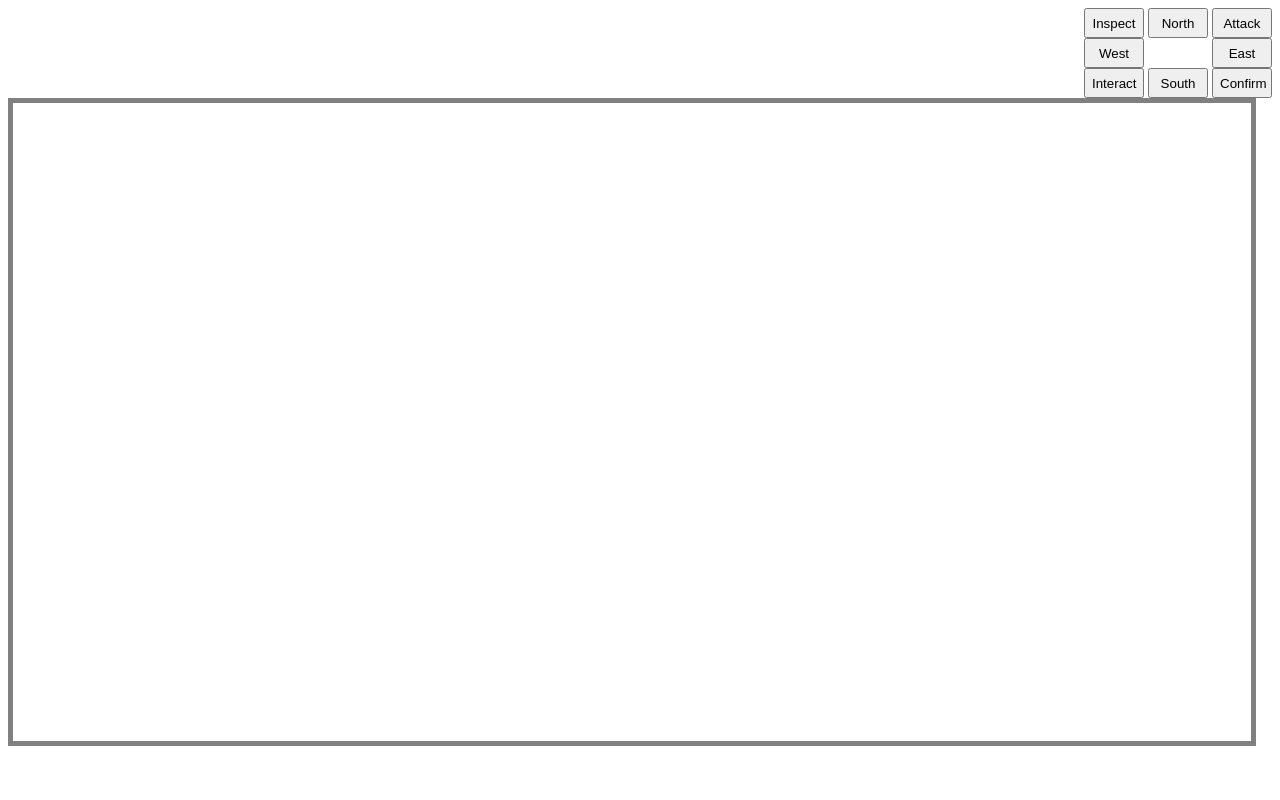
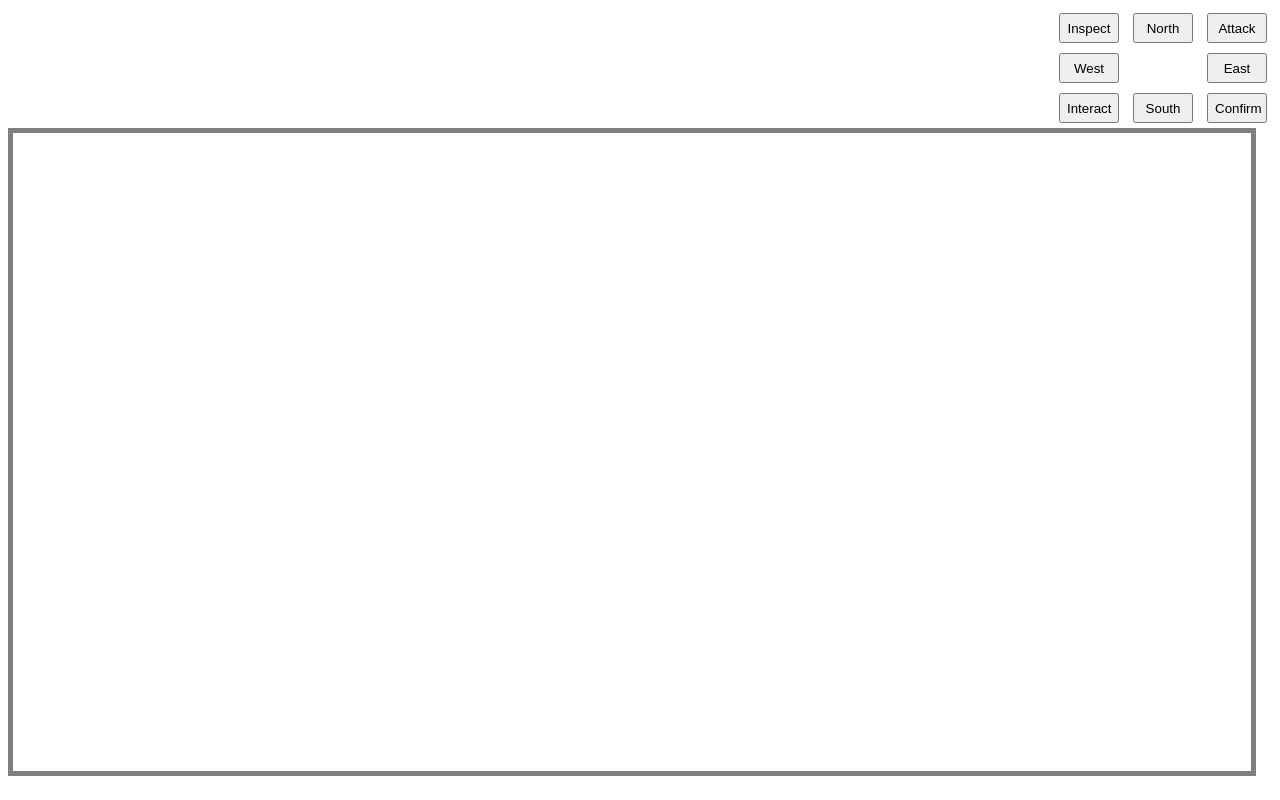
Before and after one commit to Artimedias/RPGTeamWeek, a website built with webpack: page src/index.html in a window 1280 px wide. Built offline with nearby package versions, Linux system fonts and the light colour scheme.

Commit message:
add margin of 5px to all buttons

```diff
--- a/src/index.html
+++ b/src/index.html
@@ -10,18 +10,18 @@
   <div class="container">
     <div style="float: right; vertical-align: text-top;">
       <div>
-        <button style="height:30px; width:60px; text-align:center" type="button" id="inspect" class="size">Inspect</button>
-        <button style="height:30px; width:60px; text-align:center" type="button" id="1" class="size">North</button>
-        <button style="height:30px; width:60px; text-align:center"style=" float: right;" type="button" id="attack" class="size">Attack</button>
+        <button style="margin:5px; height:30px; width:60px; text-align:center" type="button" id="inspect" class="size">Inspect</button>
+        <button style="margin:5px; height:30px; width:60px; text-align:center" type="button" id="1" class="size">North</button>
+        <button style="margin:5px; height:30px; width:60px; text-align:center"style=" float: right;" type="button" id="attack" class="size">Attack</button>
       </div>
       <div>
-        <button style="height:30px; width:60px; float: right;" type="button" id="2" class="size">East</button>
-        <button style="height:30px; width:60px; text-align:center" type="button" id="4" class="size">West</button>
+        <button style="margin:5px; height:30px; width:60px; float: right;" type="button" id="2" class="size">East</button>
+        <button style="margin:5px; height:30px; width:60px; text-align:center" type="button" id="4" class="size">West</button>
       </div>
       <div>
-        <button style="height:30px; width:60px; text-align:center" type="button" id="interact" class="size">Interact</button>
-        <button style="height:30px; width:60px; text-align:center" type="button" id="3" class="size">South</button>
-        <button style="height:30px; width:60px; text-align:center" type="button" id="confirm" class="size">Confirm</button>
+        <button style="margin:5px; height:30px; width:60px; text-align:center" type="button" id="interact" class="size">Interact</button>
+        <button style="margin:5px; height:30px; width:60px; text-align:center" type="button" id="3" class="size">South</button>
+        <button style="margin:5px; height:30px; width:60px; text-align:center" type="button" id="confirm" class="size">Confirm</button>
       </div>
     </div>
     <div style="vertical-align: bottom; height: 600px; width: 1200px; overflow-y: auto; overflow-x: auto; border: 5px solid gray; padding: 1.5%;">
```
